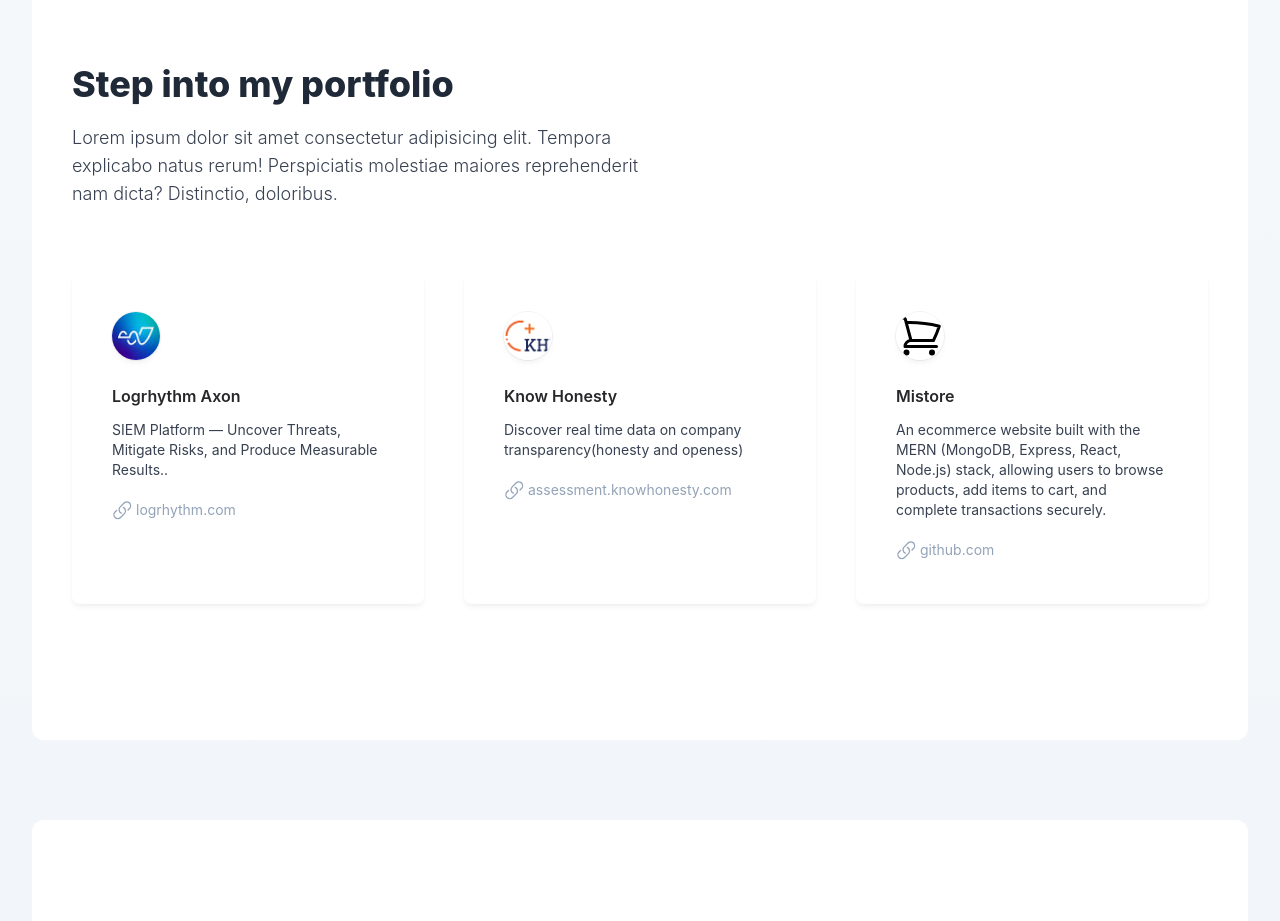
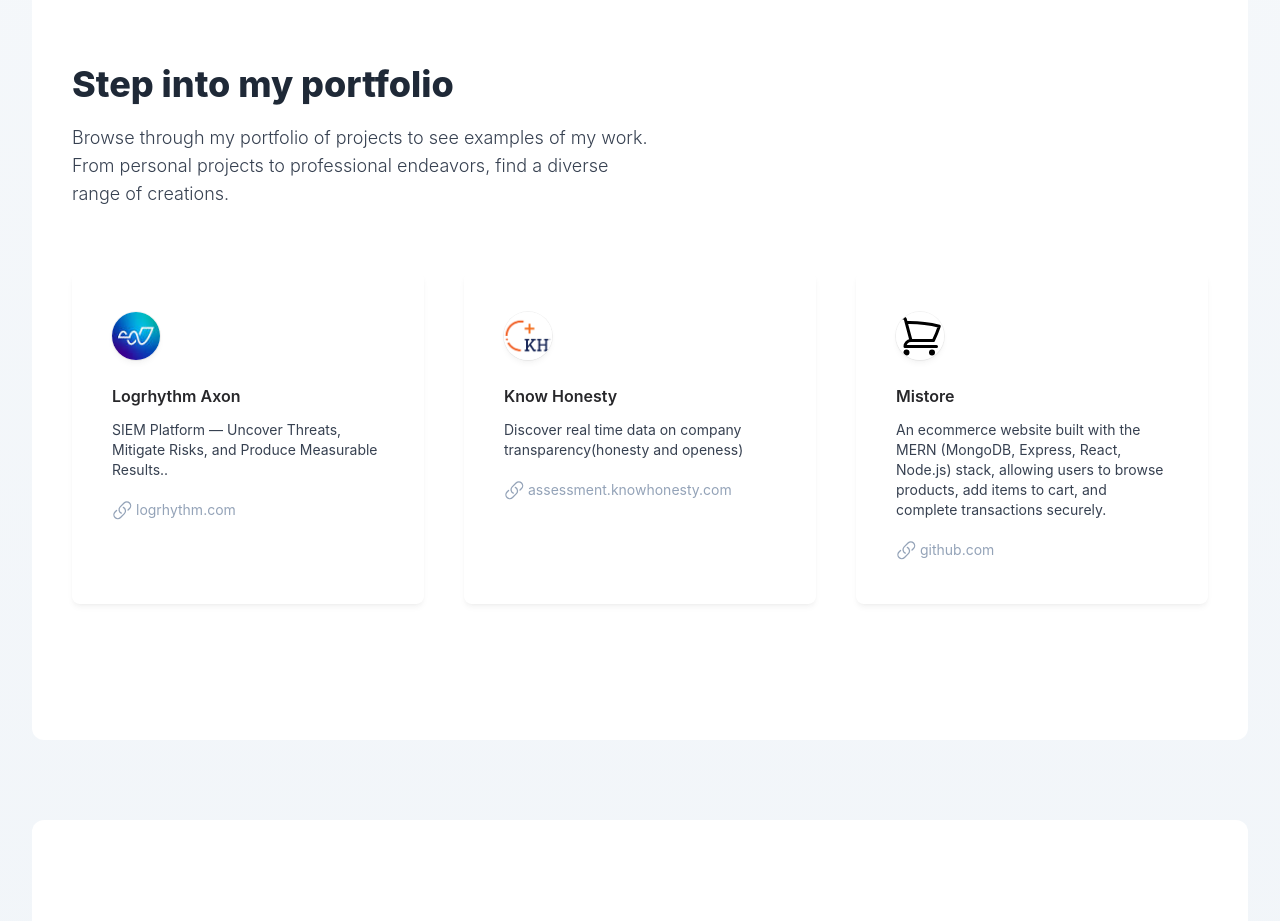
Before and after one commit to Marquessmalley/mj.dev, a React (Create React App) app: page / in a window 1280 px wide. Shown: the part 1480-2401 px from the top of the page. Built offline with nearby package versions, Linux system fonts and the light colour scheme; no server answers; a web font is replaced by a local one.

Commit message:
feat:aded desc for projects

```diff
--- a/src/sections/Projects.js
+++ b/src/sections/Projects.js
@@ -13,9 +13,9 @@
           Step into my portfolio
         </h1>
         <p className=" text-lg text-gray-700 font-light mt-5  dark:text-gray-100">
-          Lorem ipsum dolor sit amet consectetur adipisicing elit. Tempora
-          explicabo natus rerum! Perspiciatis molestiae maiores reprehenderit
-          nam dicta? Distinctio, doloribus.
+          Browse through my portfolio of projects to see examples of my work.
+          From personal projects to professional endeavors, find a diverse range
+          of creations.
         </p>
       </div>
 
```
